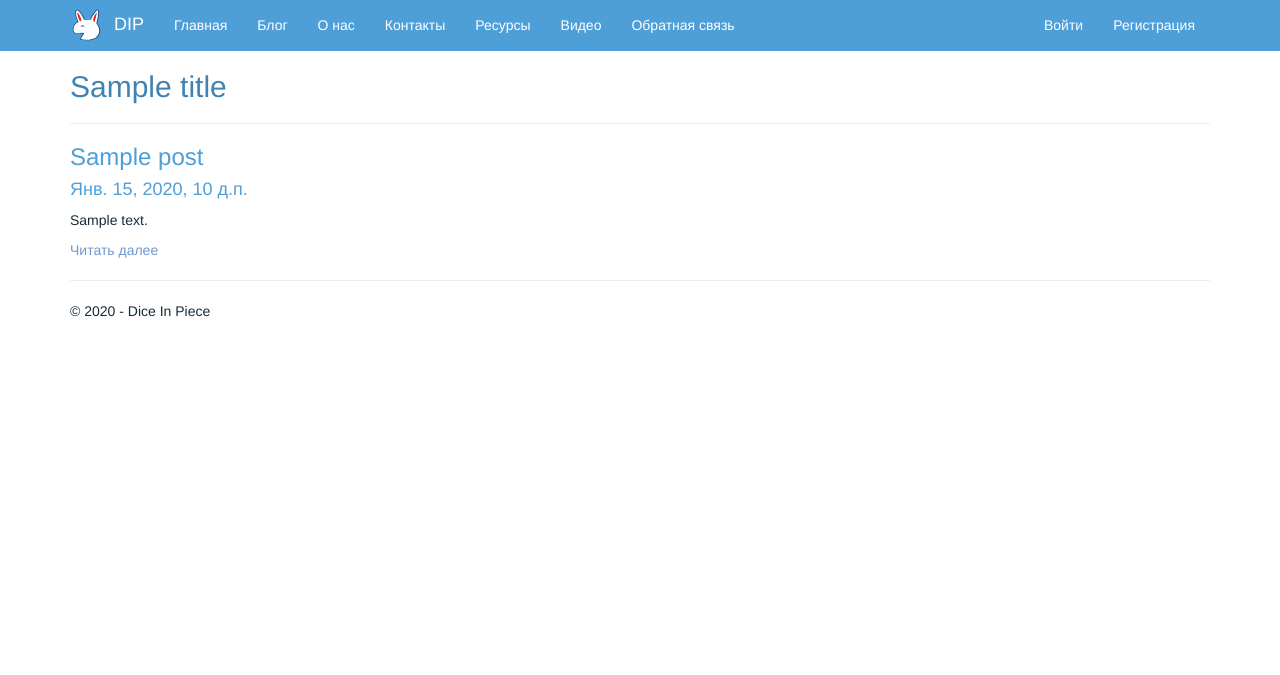
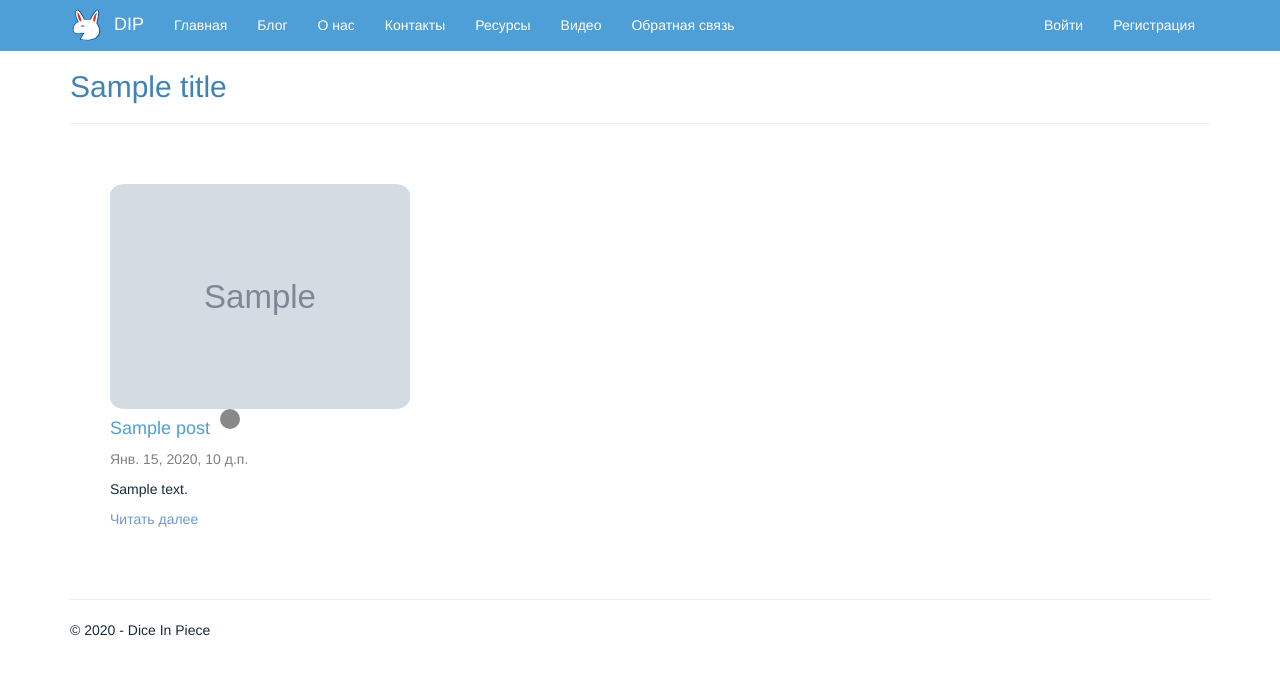
Before and after one commit to mrgick/web-course, a Django app: template app/templates/app/blog.html in a window 1280 px wide. Shown: the top 675 px of the page. Run offline with Django 3.2, Linux system fonts and the light colour scheme; tables that the repository leaves empty hold one stand-in row (values such as "Sample post"); the template is opened without the code that fills it: values that come from a table or form of the project are taken from there, most other values are stand-ins (such as "Sample title", 1, 10 or a date in 2020); grey boxes marked "Sample" are stand-in pictures; some libraries are stand-ins or nearby versions.

Commit message:
fix design.

```diff
--- a/app/templates/app/blog.html
+++ b/app/templates/app/blog.html
@@ -3,22 +3,32 @@
 {% block content %}
 
 <h2>{{ title }}</h2>
-
-{% for post in object_list %}
-
 <hr />
 
-<div class="">
+<div style="display: flex; flex-direction: row; flex-wrap: wrap">
+    {% for post in object_list %}
 
-    <h3> {{post.title}} </h3>
 
-    <h4> {{post.posted}} </h4>
+    <div class="card" style="width: 30rem; margin: 40px">
+        <img style="width:30rem; border-radius:5%;" src="{{ post.image.url }}" class="card-img-top">
+        <div class="card-body">
+            <div style="display: flex; flex-direction: row">
+                <h4 class="card-title">{{ post.title }}</h4>
+                <div style="
+          background: {{ card.color }};
+          width: 20px;
+          height: 20px;
+          margin-left: 10px;
+          border-radius: 50%;
+        "></div>
+            </div>
+            <p class="card-text" style="color:grey;"> {{post.posted}} </p>
+            <p class="card-text">{{ post.description }}</p>
+            <p><a href="{% url 'blogpost' pk=post.id %}"> Читать далее </a> </p>
+        </div>
+    </div>
 
-    <p> {{post.description}} </p>
-    <p><a href="{% url 'blogpost' pk=post.id %}"> Читать далее </a> </p>
-
+    {% endfor %}
 </div>
 
-{% endfor %}
-
 {% endblock %}
```
